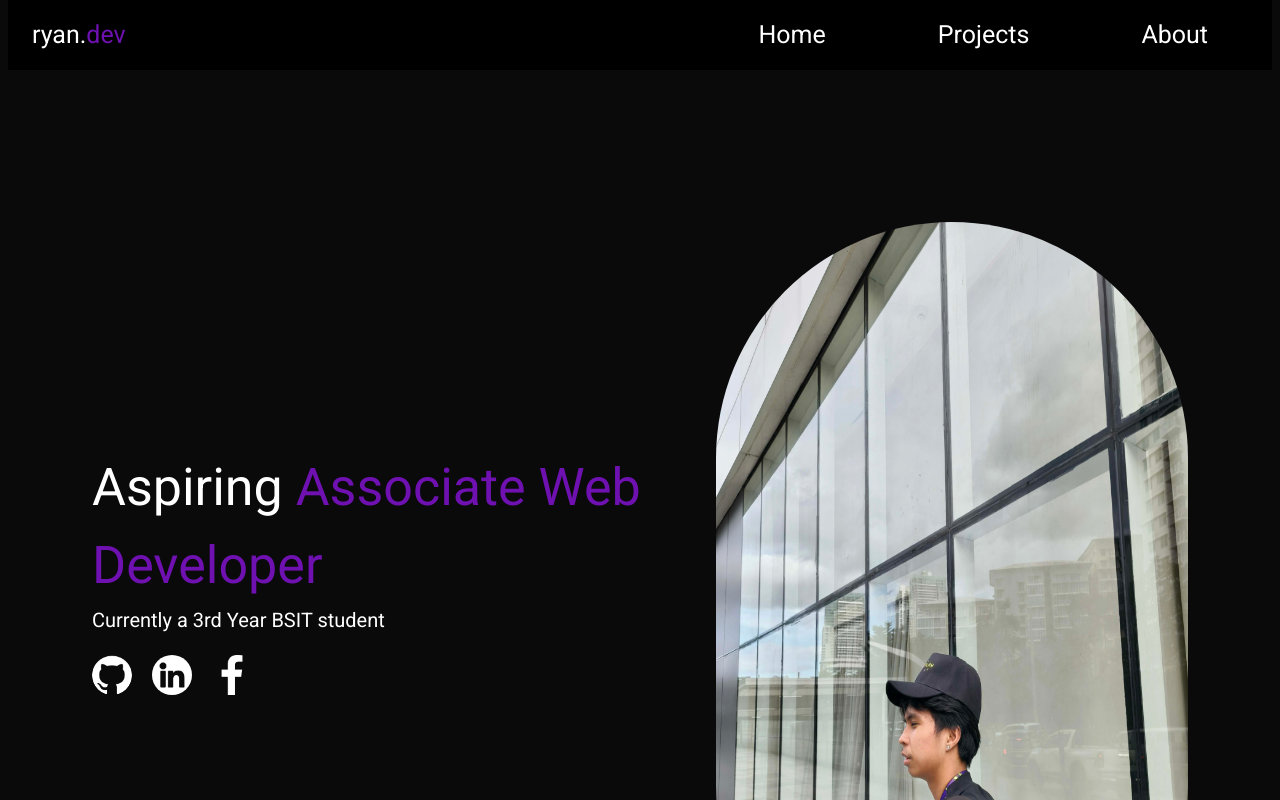
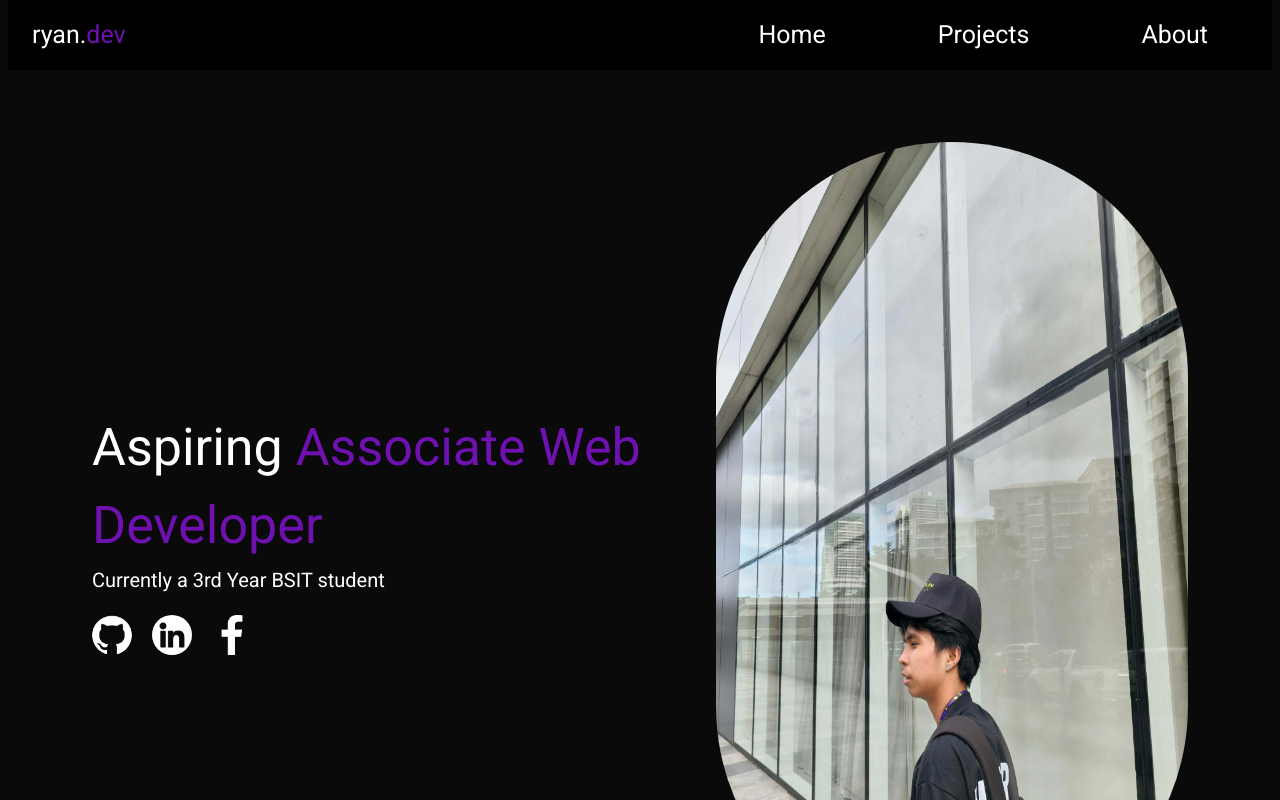
Before and after one commit to Ryystuffs/portfolio, a React (Vite) app: page / in a window 1280 px wide. Shown: the top 800 px of the page. Built offline with nearby package versions, Linux system fonts and the light colour scheme.

Commit message:
feat: minor changes

```diff
--- a/src/components/sections/Home.jsx
+++ b/src/components/sections/Home.jsx
@@ -17,7 +17,7 @@ export const Home = () => {
                 </div>
             </div>
             <div className='hover:-translate-y-2 transition-all ease-in-out duration-700'>
-                <img src={pic} alt="" className='mt-20 lg:h-200 md:50 rounded-full border-1-black bg-gray-900'/>
+                <img src={pic} alt="" className='mt-20 lg:mt-0 lg:h-200 rounded-full border-1-black bg-gray-900'/>
             </div>
         </section>
     );
```
